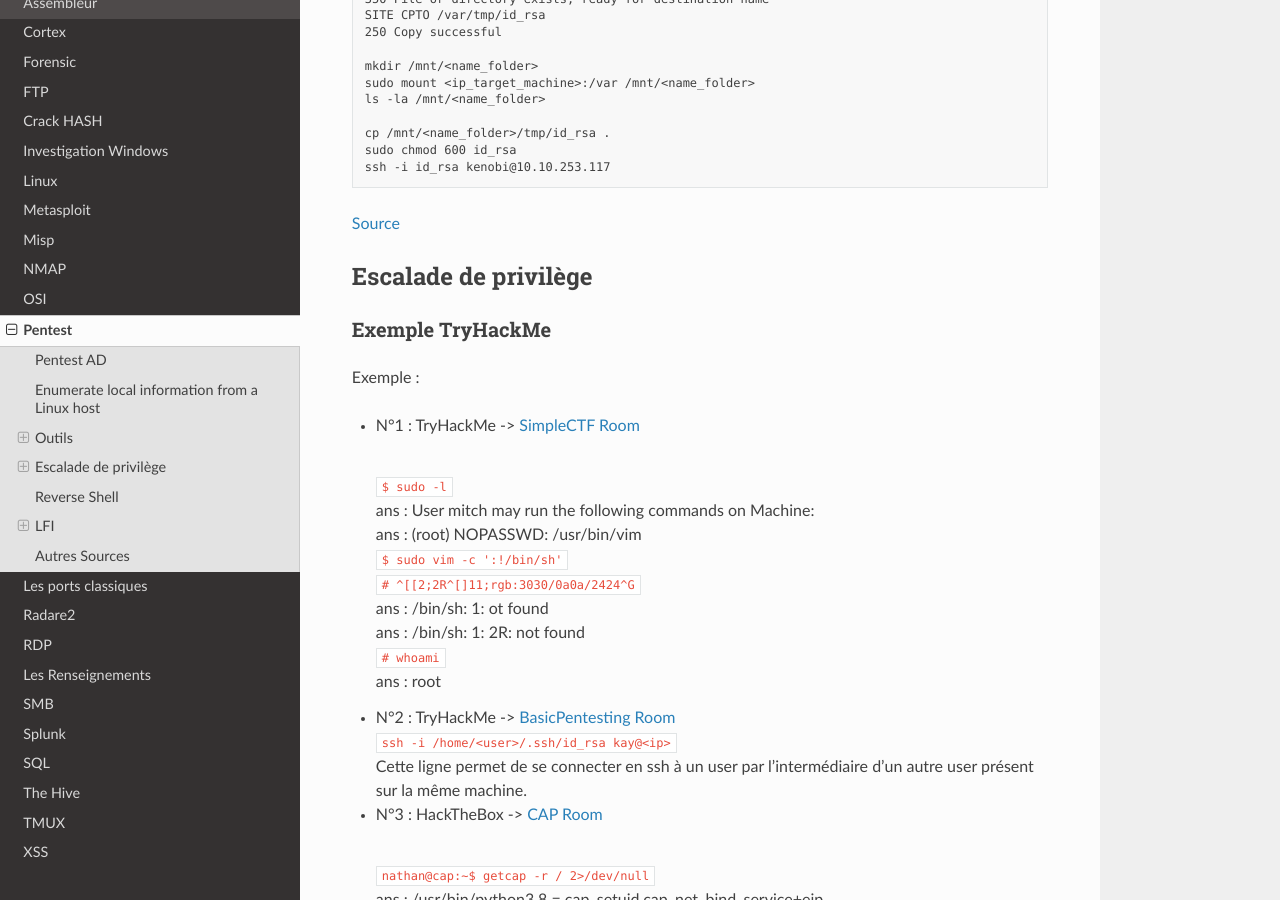
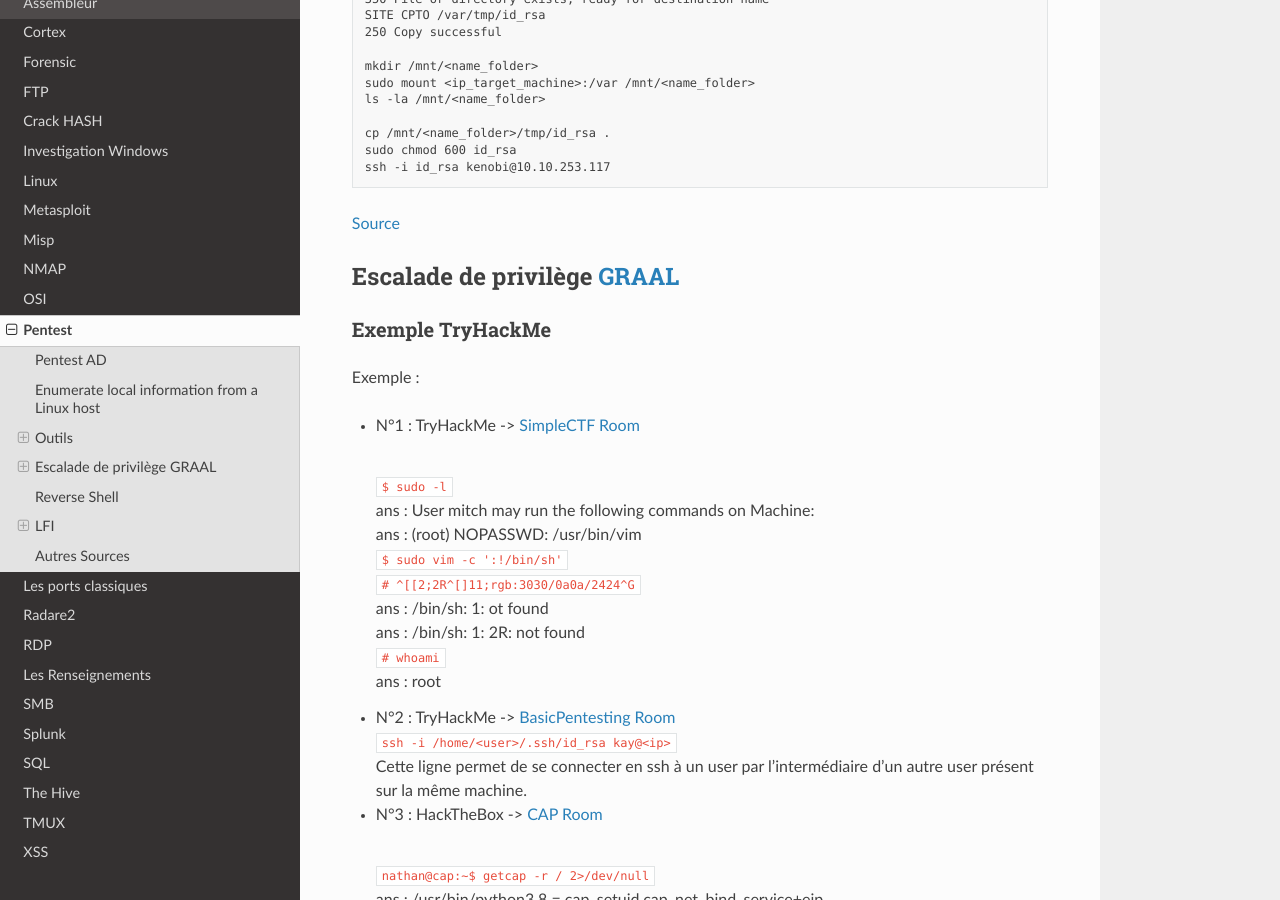
Before and after one commit to Iole-Bri/misp_docs_2, a Sphinx documentation site: the page built from docs/source/src/pentest.md, in a window 1280 px wide and 900 px high, scrolled down 1812 px. Built offline with Sphinx 7.4.7 and the Read the Docs theme 2.0.0, drawn with Linux system fonts in a browser that asks for light colours.

Commit message:
pentest.md

```diff
--- a/docs/source/src/pentest.md
+++ b/docs/source/src/pentest.md
@@ -76,7 +76,7 @@
     ssh -i id_rsa kenobi@10.10.253.117
 
 [Source](http://www.proftpd.org/docs/contrib/mod_copy.html)
-## Escalade de privilège
+## Escalade de privilège [GRAAL](https://tryhackme.com/room/linuxprivesc)
 
 ### Exemple TryHackMe
 
```
